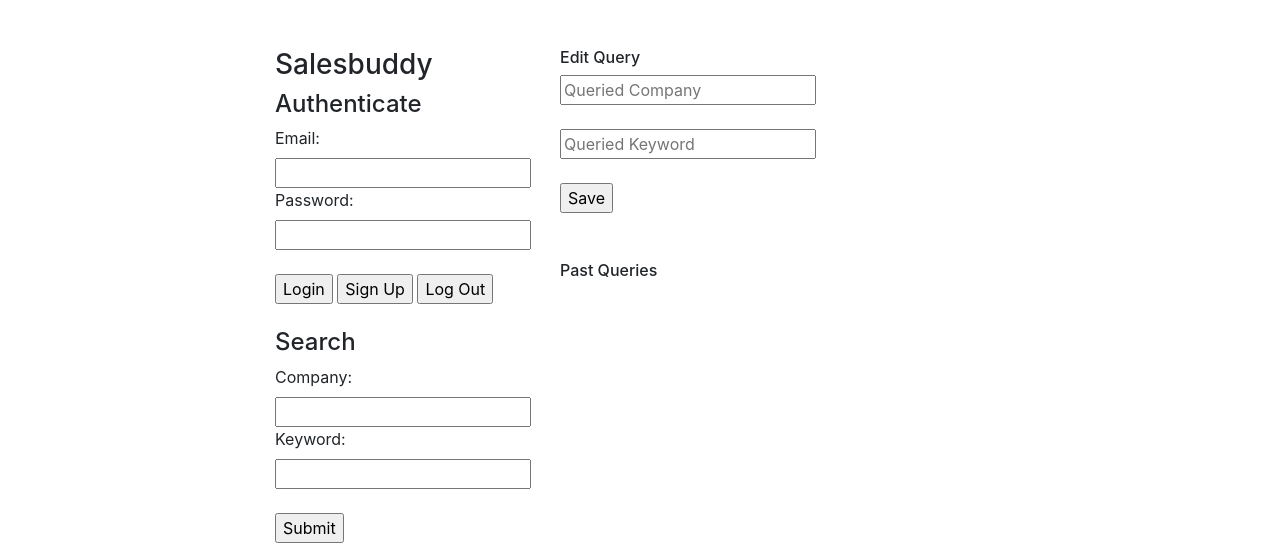
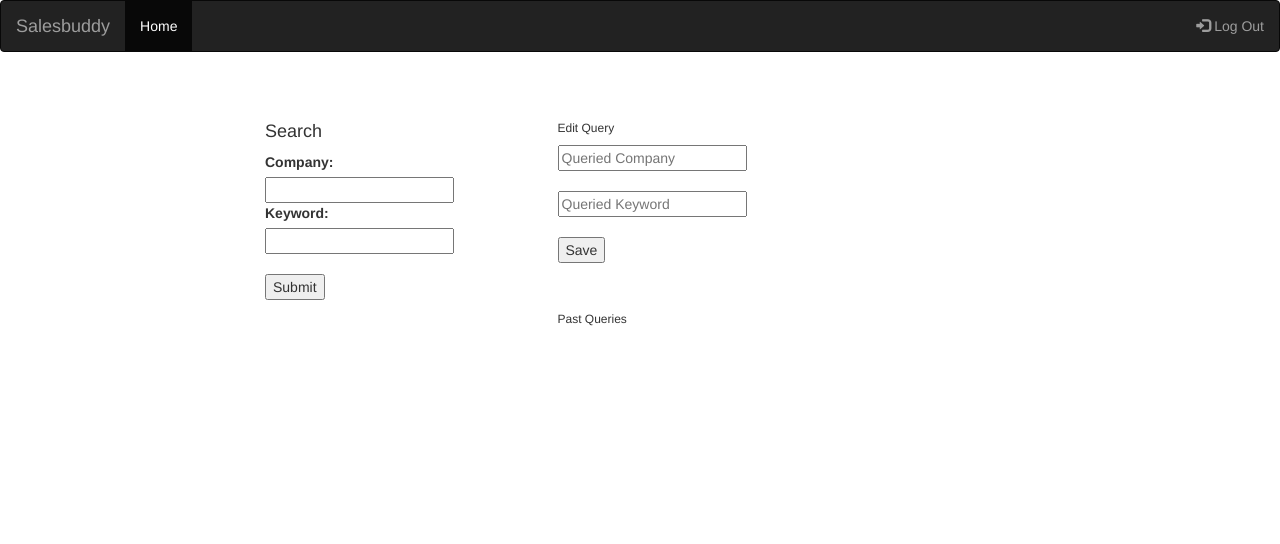
Before and after one commit to ananta1234/python_salesbuddy, a Flask app: page / in a window 1280 px wide. Shown: the top 544 px of the page. Run offline with Flask 2, Linux system fonts and the light colour scheme; data that the repository does not hold is empty; some libraries are stand-ins or nearby versions.

Commit message:
two pages with login

```diff
--- a/app.py
+++ b/app.py
@@ -38,6 +38,16 @@
         token = None
     return token
 
+#User click logout button
+@app.route('/logout', methods=['GET', 'POST'])
+def logout():
+    try:
+        auth.current_user = None
+        return render_template('login.html')
+    except Exception as e:
+        print(e)
+        return {'message': 'Error signing out'},400
+
 @app.route('/', methods=["GET", "POST"])
 def index():
 
@@ -69,13 +79,14 @@
             except Exception as e:
                 return {'message': 'Error signing user up'},400
 
-        if request.form['action'] == 'Log Out':
-            try:
-                auth.current_user = None
-                return {'message': 'Successfully signed out!'}
-            except Exception as e:
-                print(e)
-                return {'message': 'Error signing out'},400
+        # On page logging out function
+        # if request.form['action'] == 'Log Out':
+        #     try:
+        #         auth.current_user = None
+        #         return {'message': 'Successfully signed out!'}
+        #     except Exception as e:
+        #         print(e)
+        #         return {'message': 'Error signing out'},400
 
 
 
@@ -125,6 +136,9 @@
 
   #Display entries currently in database
   user = getUser()
+  token = getToken(user)
+
+
   tup_output = []
 
   try:
@@ -145,4 +159,7 @@
     print(e)
     past_queries = None
 
-  return render_template('index.html', queries=tup_output)
+  if token is None:
+    return render_template('login.html')
+  else:
+    return render_template('index.html', queries=tup_output)
--- a/templates/index.html
+++ b/templates/index.html
@@ -3,40 +3,48 @@
   <head>
     <!-- Required meta tags -->
     <meta charset="utf-8">
-    <meta name="viewport" content="width=device-width, initial-scale=1, shrink-to-fit=no">
+    <meta name="viewport" content="width=device-width, initial-scale=1">
 
-    <!-- Bootstrap CSS -->
-    <link rel="stylesheet" href="https://cdn.jsdelivr.net/npm/bootstrap@4.5.3/dist/css/bootstrap.min.css" integrity="sha384-TX8t27EcRE3e/ihU7zmQxVncDAy5uIKz4rEkgIXeMed4M0jlfIDPvg6uqKI2xXr2" crossorigin="anonymous">
+    <link rel="stylesheet" href="https://maxcdn.bootstrapcdn.com/bootstrap/3.4.1/css/bootstrap.min.css">
+    <script src="https://ajax.googleapis.com/ajax/libs/jquery/3.5.1/jquery.min.js"></script>
+    <script src="https://maxcdn.bootstrapcdn.com/bootstrap/3.4.1/js/bootstrap.min.js"></script>
 
     <title>SalesBuddy</title>
   </head>
   <body>
     <body>
+
+
+        <nav class="navbar navbar-inverse">
+          <div class="container-fluid">
+            <div class="navbar-header">
+              <a class="navbar-brand" href="#">Salesbuddy</a>
+            </div>
+            <ul class="nav navbar-nav">
+              <li class="active"><a href="#">Home</a></li>
+<!--               <li class="dropdown"><a class="dropdown-toggle" data-toggle="dropdown" href="#">Page 1 <span class="caret"></span></a>
+                <ul class="dropdown-menu">
+                  <li><a href="#">Page 1-1</a></li>
+                  <li><a href="#">Page 1-2</a></li>
+                  <li><a href="#">Page 1-3</a></li>
+                </ul>
+              </li>
+              <li><a href="#">Page 2</a></li> -->
+            </ul>
+            <ul class="nav navbar-nav navbar-right">
+              <!-- <li><a href="#"><span class="glyphicon glyphicon-user"></span> Sign Up</a></li> -->
+
+              <li><a href="{{url_for('logout')}}"><span class="glyphicon glyphicon-log-in"></span> Log Out</a></li>
+            </ul>
+          </div>
+        </nav>
+
+
         <div class="container">
             <div class="row">
                 <div class="col-sm-2"></div>
                 <div class="col-sm-3">
                 <br>
-                <br>
-                <h3>Salesbuddy</h3>
-
-                <h4>Authenticate</h4>
-
-                <form id="auth_form" method="post" action=".">
-                    <!-- Identify auth form post request -->
-                    <input type="hidden" name="form-name" value="auth_form">
-                    <label for="email">Email:</label><br>
-                    <input type="text" id="email" name="email" value="" form="auth_form"><br>
-
-                    <label for="password">Password:</label><br>
-                    <input type="text" id="password" name="password" value="" form="auth_form"><br><br>
-
-                    <input id="login" type="submit" name="action" value="Login">
-                    <input id="sign-up" type="submit" name="action" value="Sign Up">
-                    <input id="log-out" type="submit" name="action" value="Log Out">
-
-
-                </form>
                 <br>
                 <h4>Search</h4>
 
```
Also changed, not shown: templates/login.html (+6 -5 lines).
